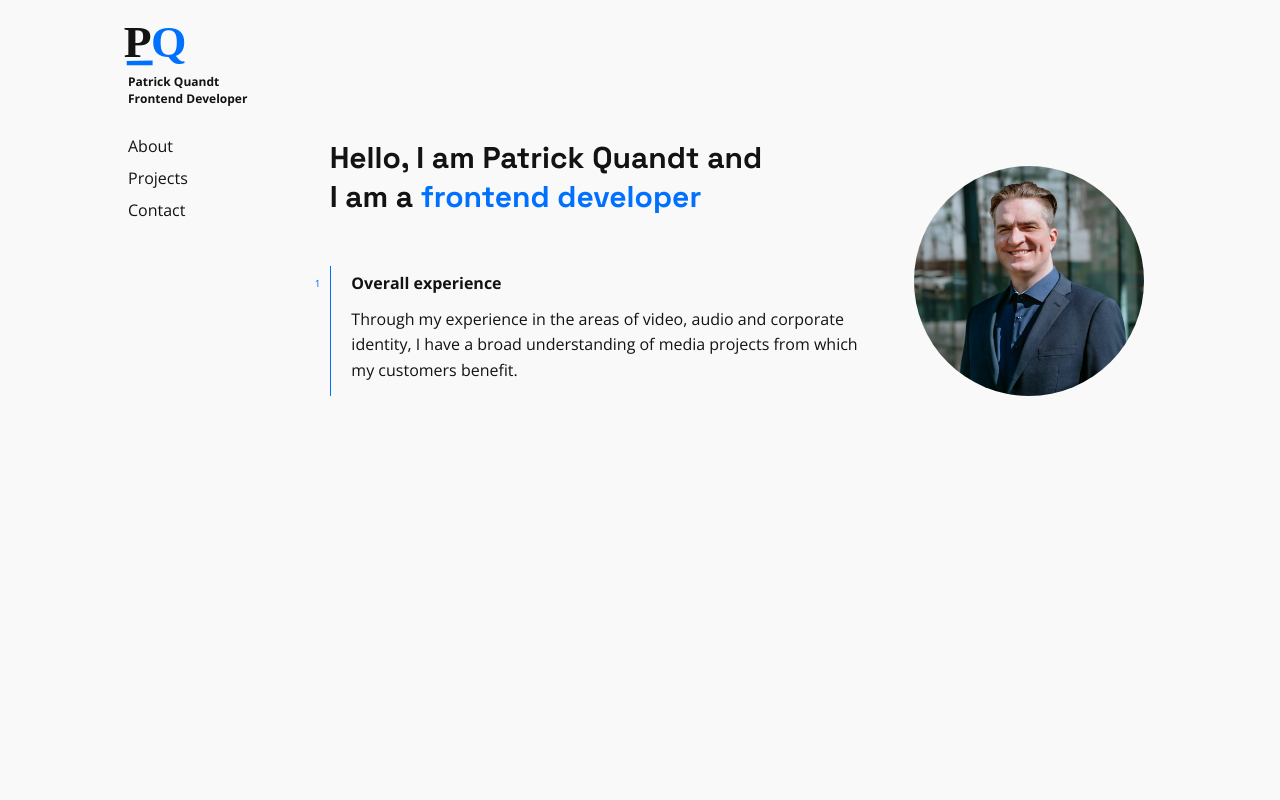
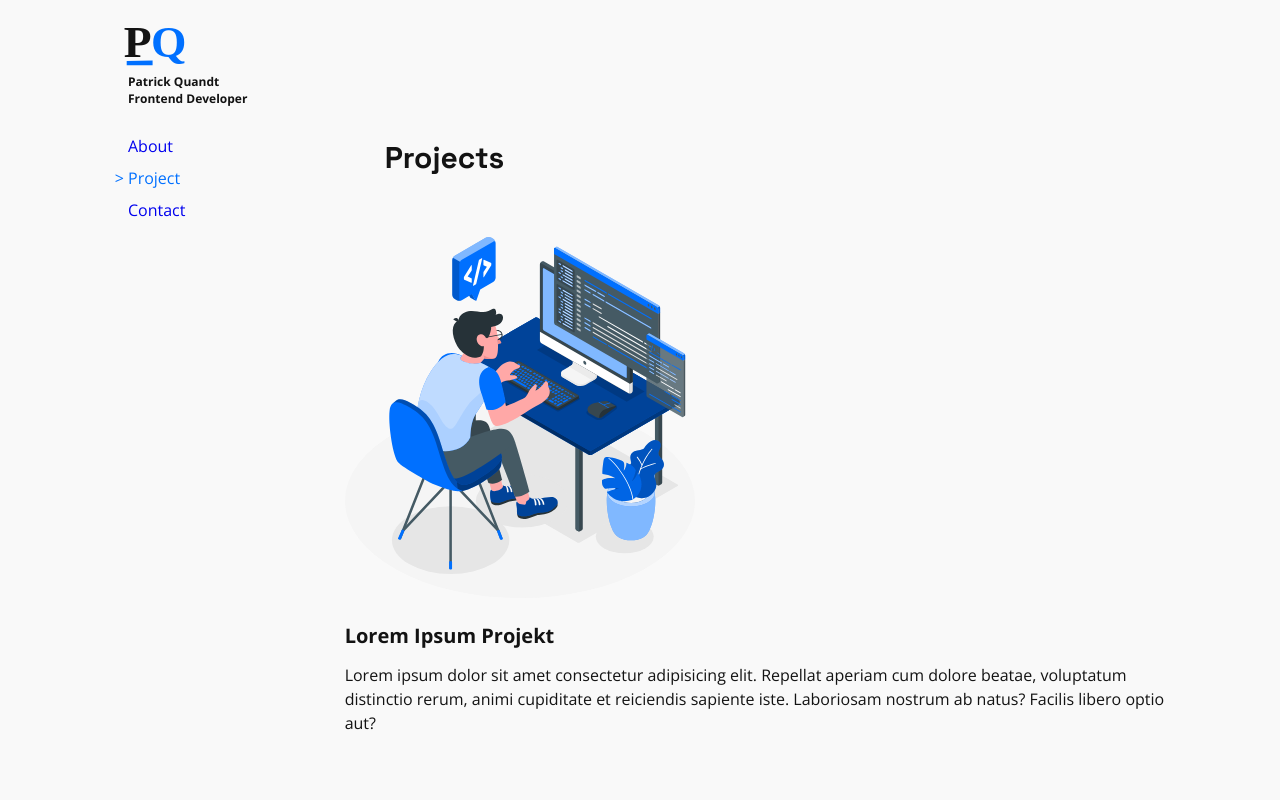
Before and after one commit to pquandt/pqweb, a React (Create React App) app: page /projects in a window 1280 px wide. Shown: the top 800 px of the page. Built offline with nearby package versions, Linux system fonts and the light colour scheme.

Commit message:
nav redone

```diff
--- a/sass/base/_base.scss
+++ b/sass/base/_base.scss
@@ -9,9 +9,6 @@
 html {
   font-size: 62.5%;
   height: 100vh;
-
-  scroll-snap-type: y mandatory;
-  // background-color: cadetblue;
 }
 
 body {
@@ -19,7 +16,3 @@ body {
   -webkit-font-smoothing: antialiased;
   -moz-osx-font-smoothing: grayscale;
 }
-
-.scrollsnap {
-  scroll-snap-type: mandatory;
-}
--- a/sass/layout/_grid.scss
+++ b/sass/layout/_grid.scss
@@ -15,25 +15,21 @@
   margin-left: 10%;
 }
 
-#aboutcontent {
-  scroll-snap-align: start;
-  // background-color: greenyellow;
-}
+// #aboutcontent {
+//   // background-color: greenyellow;
+// }
 
-#skillcontent {
-  scroll-snap-align: start;
-  grid-column: 2/3;
-  //  background-color: aquamarine;
-}
+// #skillcontent {
+//   grid-column: 2/3;
+//   //  background-color: aquamarine;
+// }
 
-#projectcontent {
-  scroll-snap-align: start;
-  grid-column: 2/3;
-  // background-color: palevioletred;
-}
+// #projectcontent {
+//   grid-column: 2/3;
+//   // background-color: palevioletred;
+// }
 
-#contactcontent {
-  scroll-snap-align: start;
-  grid-column: 2/3;
-  // background-color: palegoldenrod;
-}
+// #contactcontent {
+//   grid-column: 2/3;
+//   // background-color: palegoldenrod;
+// }
--- a/sass/layout/_nav.scss
+++ b/sass/layout/_nav.scss
@@ -2,6 +2,12 @@
   white-space: nowrap;
   margin-right: 1rem;
   margin-top: 10%;
+
+  .link-active li {
+    color: $color-highlight;
+    text-decoration: none;
+    list-style-type: "> ";
+  }
 
   &-bar {
     list-style: none;
@@ -24,13 +30,11 @@
   &-list {
     font-size: $default-font-size;
     font-family: $primary-font;
-    color: $color-font;
     text-decoration: none;
     list-style: none;
     line-height: $default-font-size * 2;
 
     a:link {
-      color: $color-font;
       text-decoration: none;
     }
     a:visited {
--- a/src/components/About.js
+++ b/src/components/About.js
@@ -1,4 +1,5 @@
 import React from "react";
+
 import avatar from "../img/patrick_business_1.jpg";
 
 export default function About() {
--- a/src/components/App.js
+++ b/src/components/App.js
@@ -4,29 +4,27 @@ import About from "./About";
 import Skills from "./Skills";
 import Projects from "./Projects";
 import Contact from "./Contact";
+import { BrowserRouter as Router, Switch, Route } from "react-router-dom";
 
 function Start() {
   return (
-    <div>
-      <div id="navcontent">
-        <Nav />
-      </div>
-      <div className="container">
-        <div className="left-col"></div>
-        <div id="aboutcontent">
-          <About />
+    <Router>
+      <div>
+        <div id="navcontent">
+          <Nav />
         </div>
-        <div id="skillcontent">
-          <Skills />
-        </div>
-        <div id="projectcontent">
-          <Projects />
-        </div>
-        <div id="contactcontent">
-          <Contact />
+        <div className="container">
+          <div className="left-col"></div>
+          <Switch>
+            <Route path="/" exact component={About} />
+            <Route path="/about" exact component={About} />
+            <Route path="/skills" component={Skills} />
+            <Route path="/projects" component={Projects} />
+            <Route path="/contact" component={Contact} />
+          </Switch>
         </div>
       </div>
-    </div>
+    </Router>
   );
 }
 
--- a/src/components/Contact.js
+++ b/src/components/Contact.js
@@ -2,7 +2,7 @@ import React from "react";
 
 export default function Contact() {
   return (
-    <div className="contact">
+    <div className="contact" key="4">
       <h1>Contact</h1>
       <p>
         Lorem ipsum dolor sit amet consectetur adipisicing elit. Itaque
--- a/src/components/Nav.js
+++ b/src/components/Nav.js
@@ -1,5 +1,6 @@
 import React from "react";
 import logo from "../img/pqlogo.svg";
+import { NavLink } from "react-router-dom";
 
 function Nav() {
   return (
@@ -14,15 +15,16 @@ function Nav() {
 
       <nav className="nav-bar">
         <ul className="nav-list">
-          <li>
-            <a href="#aboutcontent">About</a>
-          </li>
-          <li>
-            <a href="#projectcontent">Projects</a>
-          </li>
-          <li>
-            <a href="#contactcontent">Contact</a>
-          </li>
+          <NavLink to="/"></NavLink>
+          <NavLink exact to="about" activeClassName="link-active">
+            <li>About</li>
+          </NavLink>
+          <NavLink to="projects" activeClassName="link-active">
+            <li>Project</li>
+          </NavLink>{" "}
+          <NavLink to="contact" activeClassName="link-active">
+            <li>Contact</li>
+          </NavLink>
         </ul>
       </nav>
     </div>
--- a/src/css/style.css
+++ b/src/css/style.css
@@ -9,16 +9,12 @@
 
 html {
   font-size: 62.5%;
-  height: 100vh;
-  scroll-snap-type: y mandatory; }
+  height: 100vh; }
 
 body {
   background-color: #f9f9f9;
   -webkit-font-smoothing: antialiased;
   -moz-osx-font-smoothing: grayscale; }
-
-.scrollsnap {
-  scroll-snap-type: mandatory; }
 
 @keyframes moveInLeft {
   0% {
@@ -76,25 +72,14 @@ h1 {
   position: fixed;
   margin-left: 10%; }
 
-#aboutcontent {
-  scroll-snap-align: start; }
-
-#skillcontent {
-  scroll-snap-align: start;
-  grid-column: 2/3; }
-
-#projectcontent {
-  scroll-snap-align: start;
-  grid-column: 2/3; }
-
-#contactcontent {
-  scroll-snap-align: start;
-  grid-column: 2/3; }
-
 .nav {
   white-space: nowrap;
   margin-right: 1rem;
   margin-top: 10%; }
+  .nav .link-active li {
+    color: #0070ff;
+    text-decoration: none;
+    list-style-type: "> "; }
   .nav-bar {
     list-style: none; }
   .nav-logo {
@@ -109,12 +94,10 @@ h1 {
   .nav-list {
     font-size: 1.6rem;
     font-family: "Open Sans";
-    color: #131313;
     text-decoration: none;
     list-style: none;
     line-height: 3.2rem; }
     .nav-list a:link {
-      color: #131313;
       text-decoration: none; }
     .nav-list a:visited {
       color: #131313;
```
Also changed, not shown: src/backup/App_backup.js (added, +33 -0 lines).
